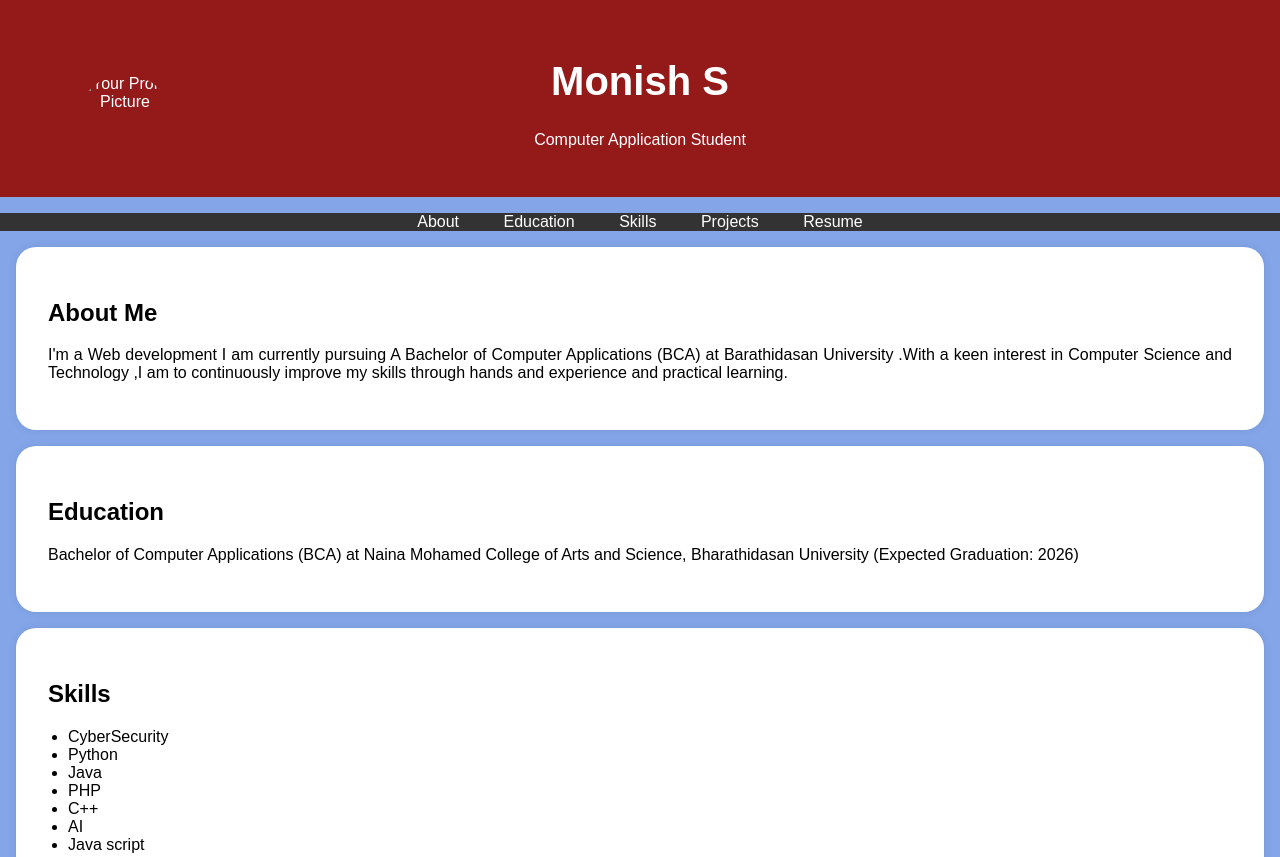
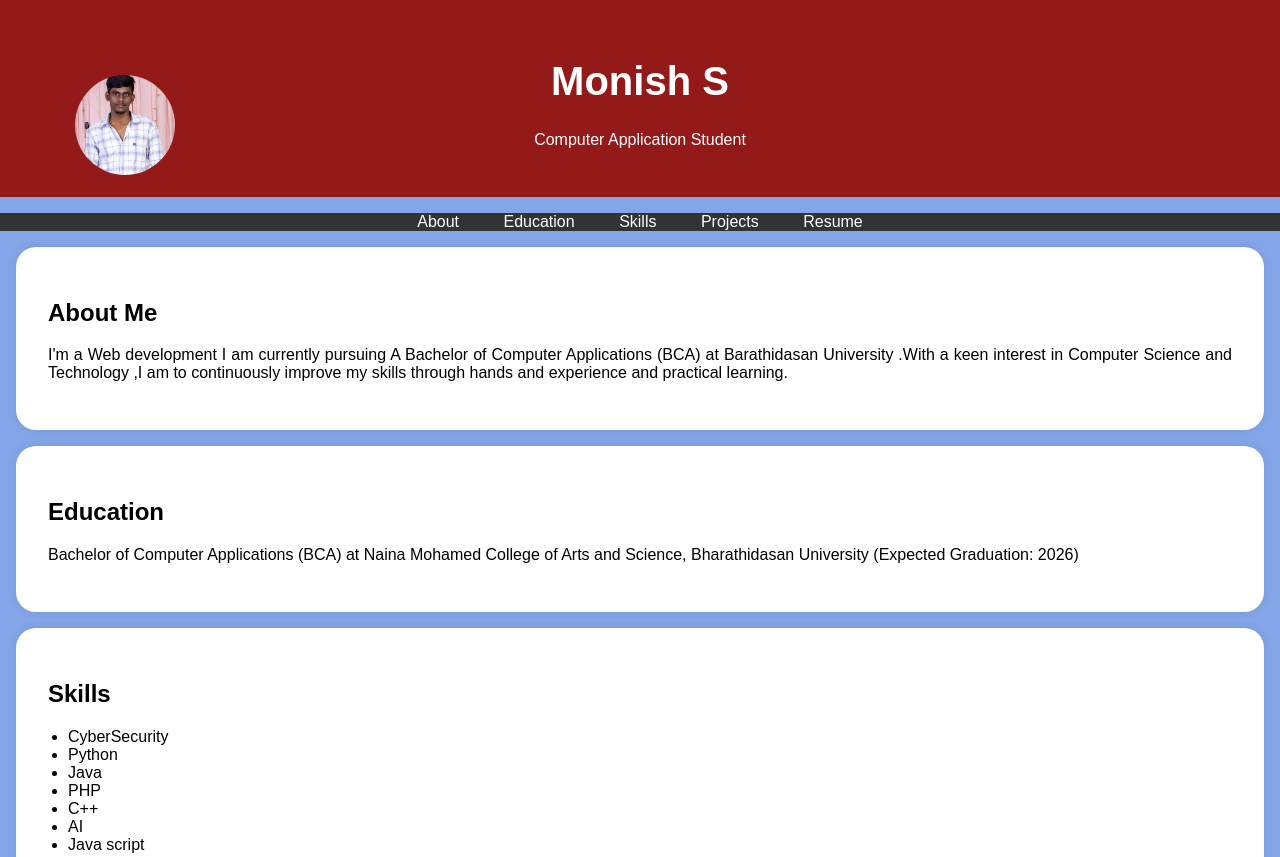
Before and after one commit to monikabaddi/Digital-portfolio-, a plain HTML site: page index.html in a window 1280 px wide. Shown: the top 857 px of the page. Drawn offline with Linux system fonts and the light colour scheme.

Commit message:
index.html

```diff
--- a/index.html
+++ b/index.html
@@ -95,7 +95,7 @@
     <header>
         <div class="header-content">
             <!-- Add your profile picture here -->
-            <img src="IMG-20250326-WA0000.jpg" alt="Your Profile Picture" class="profile-picture">
+            <img src="https://github.com/monikabaddi/Digital-portfolio-/blob/b4a326adbac4cf1d5a581c8e3225db57064c2a84/InShot_20250326_100633304.jpg" alt="Your Profile Picture" class="profile-picture">
             <h1>Monish S</h1></h1>
             <p>Computer Application Student</p>
         </div>
```
